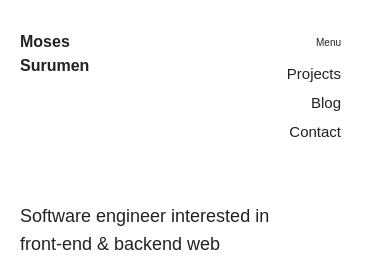
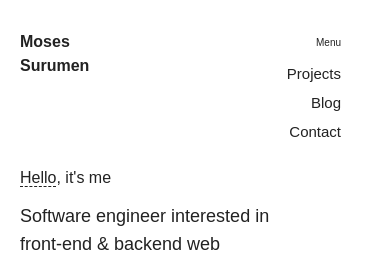
Before and after one commit to surumen/surumen.com, an Angular app: page / in a window 390 px wide. Shown: the top 259 px of the page. Built offline with nearby package versions, Linux system fonts and the light colour scheme; a web font is replaced by a local one.

Commit message:
hello, it's me

```diff
--- a/src/app/app.component.html
+++ b/src/app/app.component.html
@@ -9,7 +9,7 @@
     <br>
     <br>
     <br>
-    <p class="hi">Hi, it's me</p>
+    <p class="hi"><a href="https://youtu.be/YQHsXMglC9A"><span style="border-bottom: 1px dashed #222;">Hello</span></a>, it's me</p>
   </div>
   <div class="col-6-12">
     <p class="intro">Software engineer interested in front-end &amp; backend web development, computer graphics, machine learning, and artificial intelligence.
--- a/src/styles.css
+++ b/src/styles.css
@@ -831,7 +831,7 @@ ul.projects {
 p.hi {
     margin-top: 11%;
     position: inherit;
-    color: #fff;
+    color: #222;
 }
 
 img.imgProjectNew {
```
